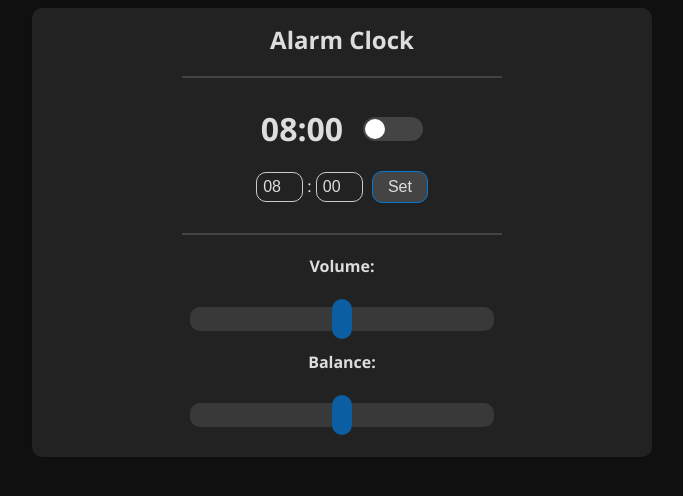
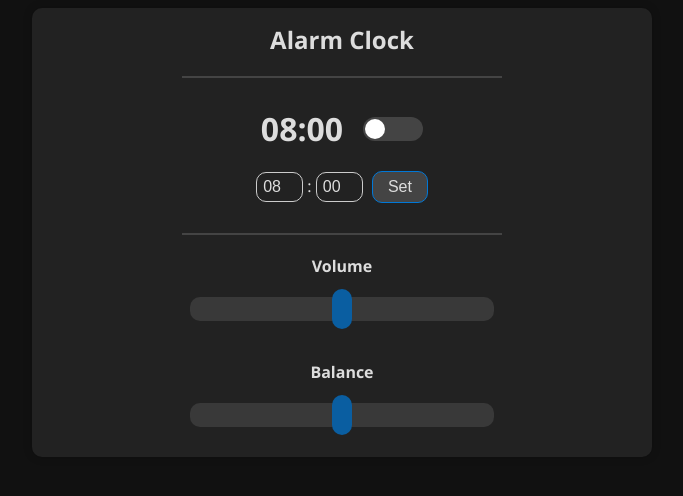
Before and after one commit to janek/music-alarm-clock, a Flask app: page / in a window 1280 px wide. Shown: the top 496 px of the page, without its empty margins (298-981 px from the left). Run offline with Flask 3, Linux system fonts and the light colour scheme; parts of the project's set-up code (start-up, migrations or seed data) failed here and were passed over.

Commit message:
Slider labels

```diff
--- a/templates/index.html
+++ b/templates/index.html
@@ -41,9 +41,14 @@
 
         label {
             display: block;
-            margin-bottom: 10px;
+            margin-bottom: 8px;
             font-weight: bold;
             color: #ddd;
+        }
+
+        .single-slider-container label {
+            margin-top: 20px;
+            margin-bottom: 0px;
         }
 
         input[type="number"] {
@@ -228,12 +233,12 @@
 
         <div class="slider-container">
             <div class="single-slider-container">
-                <label for="volume">Volume:</label>
+                <label for="volume">Volume</label>
                 <input type="range" class="slider" id="volume" min="0" max="100" step="0.1" value="50">
             </div>
 
             <div class="single-slider-container">
-                <label for="balance">Balance:</label>
+                <label for="balance">Balance</label>
                 <input type="range" class="slider" id="balance" name="balance" min="-1" max="1" step="0.01" value="0">
             </div>
         </div>
```
